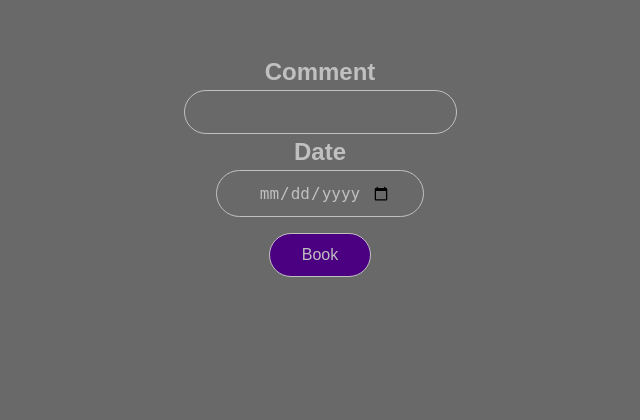
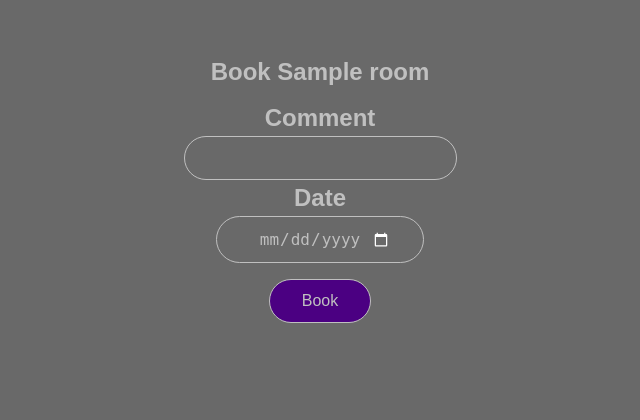
Before and after one commit to JacekZiolek/django_conf_room, a Django app: page /room/book/1/ in a window 1280 px wide. Shown: the part 92-512 px from the top of the page, without its empty margins (320-960 px from the left). Run offline with Django 4.2, Linux system fonts and the light colour scheme; tables that the repository leaves empty hold one stand-in row (values such as "Sample post").

Commit message:
added room reservation view post method & template

```diff
--- a/room_reservation/room_reservation_app/static/css/main.css
+++ b/room_reservation/room_reservation_app/static/css/main.css
@@ -141,6 +141,10 @@ input[type="checkbox"]:checked::before {
   padding: 4px;
 }
 
+input[type="date"]::-webkit-calendar-picker-indicator {
+  filter: invert(1);
+}
+
 /* errors */
 
 .error {
--- a/room_reservation/room_reservation_app/templates/book_room.html
+++ b/room_reservation/room_reservation_app/templates/book_room.html
@@ -1,5 +1,7 @@
 {% extends "index.html" %} {% block main %}
 <form action="" method="POST">
+  <h2>Book {{ room_name }}</h2>
+  <br>
   <label for="comment">
     <h2>Comment</h2>
   </label>
@@ -7,8 +9,9 @@
   <label for="date">
     <h2>Date</h2>
   </label>
-  <input type="date" name="date" />
+  <input type="date" name="reservation_date" />
   <br>
+  {% csrf_token %}
   <button type="submit" class="btn btn-submit">
     <p>{% block btn_content %}Book{% endblock %}</p>
   </button>
--- a/room_reservation/room_reservation_app/templates/room_list.html
+++ b/room_reservation/room_reservation_app/templates/room_list.html
@@ -44,7 +44,7 @@
       <a href="/room/delete/{{ room.id }}/" class="btn-actions">
         <p>delete</p>
       </a>
-      <a href="/room/reserve/{{room.id}}/" class="btn-actions">
+      <a href="/room/book/{{room.id}}/" class="btn-actions">
         <p>book</p>
       </a>
     </td>
--- a/room_reservation/room_reservation_app/views.py
+++ b/room_reservation/room_reservation_app/views.py
@@ -1,7 +1,7 @@
 from django.shortcuts import render, redirect
 from django.views import View
-from room_reservation_app.models import Room
-
+from room_reservation_app.models import Room, RoomReservation
+from datetime import date, datetime
 # Create your views here.
 
 
@@ -86,7 +86,28 @@ class EditRoom(View):
 
 class BookRoom(View):
     def get(self, request, room_id):
-        return render(request, 'book_room.html')
+        return render(request, 'book_room.html', {'room_name': Room.objects.get(pk=room_id).name})
 
     def post(self, request, room_id):
-        pass
+        reservation_date = request.POST.get('reservation_date')
+        comment = request.POST.get('comment')
+
+        if datetime.strptime(reservation_date, '%Y-%m-%d').date() < date.today():
+            return render(request, 'book_room.html', {
+                'room_name': Room.objects.get(pk=room_id).name,
+                'error': 'cannot book room in the past, duh...'
+            })
+
+        if RoomReservation.objects.filter(date=reservation_date).first():
+            return render(request, 'book_room.html', {
+                'room_name': Room.objects.get(pk=room_id).name,
+                'error': 'room has been booked on given day'
+            })
+
+        booked_room = RoomReservation()
+        booked_room.room_id = Room.objects.get(pk=room_id)
+        booked_room.date = reservation_date
+        booked_room.comment = comment
+        booked_room.save()
+
+        return redirect('/rooms/')
```
